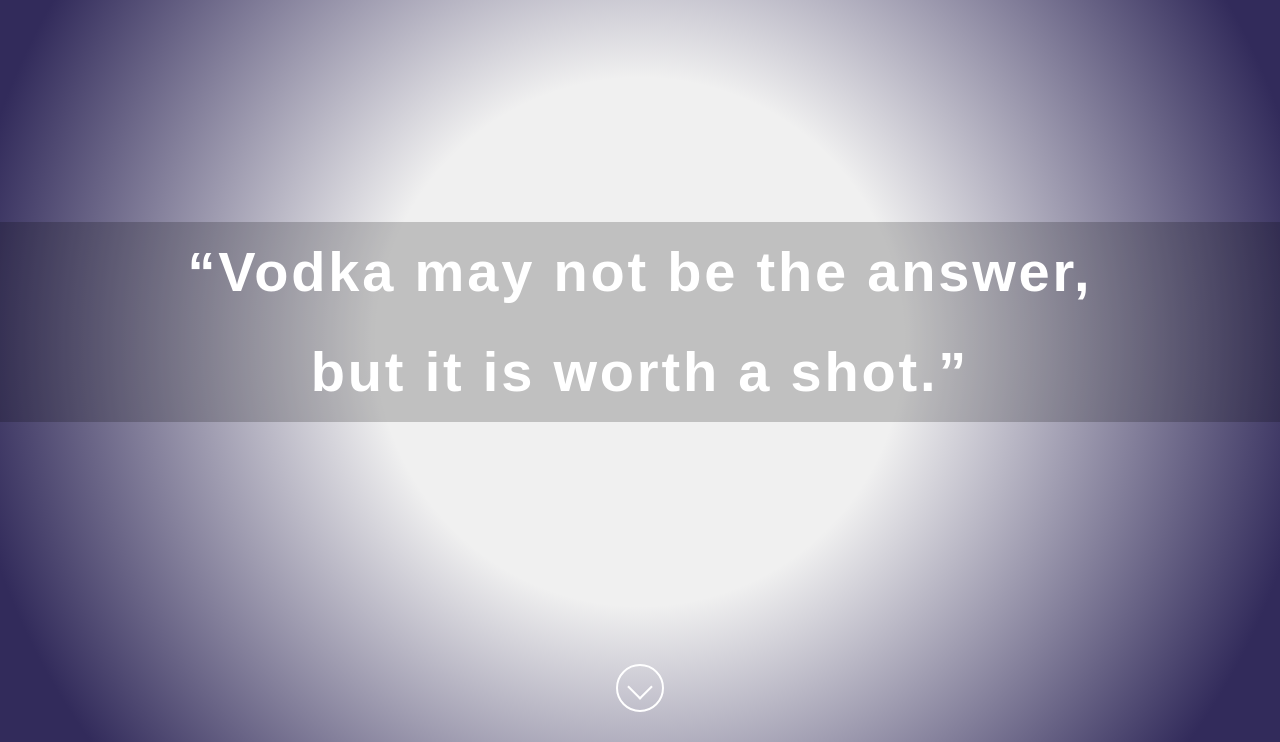
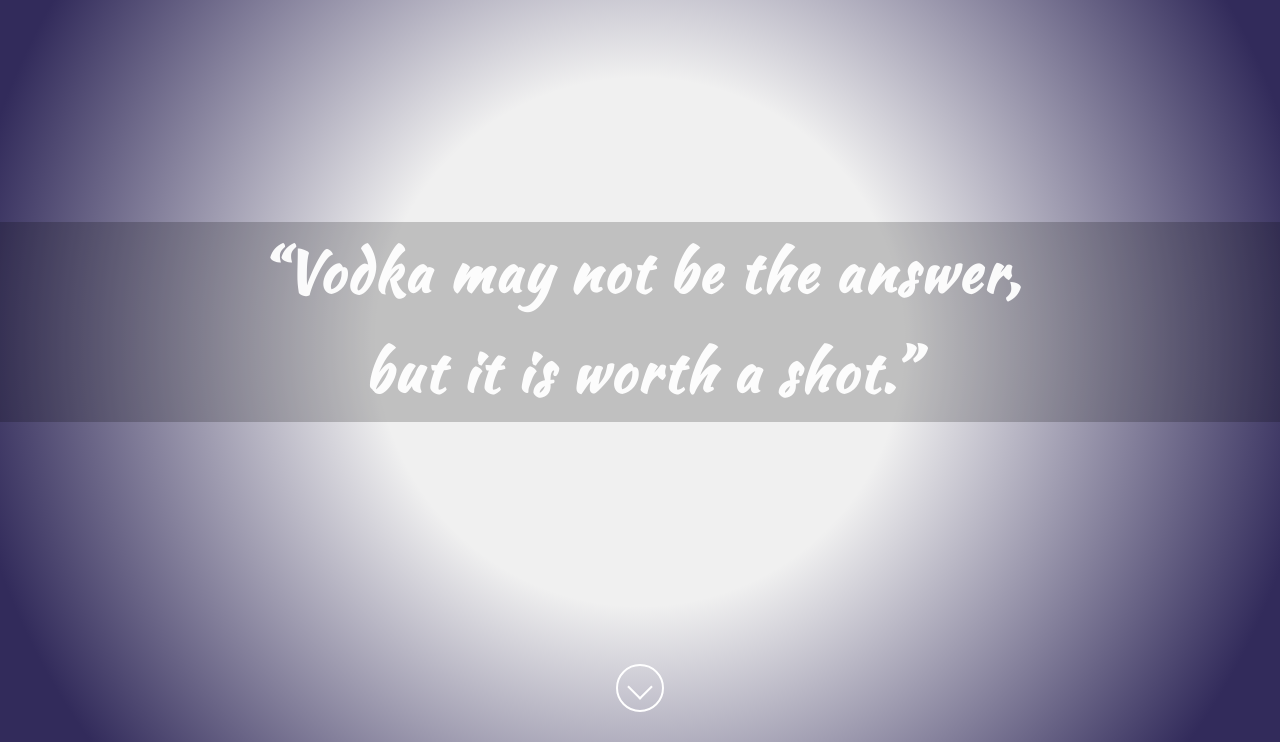
Before and after one commit to Inchtw/Tonight, a website: page public/index.html in a window 1280 px wide. Shown: the part 58-800 px from the top of the page. Drawn offline with nearby package versions, Linux system fonts and the light colour scheme.

Commit message:
slightly adjust main page css for demo

```diff
--- a/public/css/common.css
+++ b/public/css/common.css
@@ -67,8 +67,11 @@ header>.logo{
 	flex:none;width:200px;margin-left:10px;
 }
 header>.logo img{
+	width:auto;height:36px;
+}
+/* header>.logo img{
 	width:auto;height:50px;
-}
+} */
 header>nav{
 	flex:auto;display:flex;
 }
--- a/public/css/index.css
+++ b/public/css/index.css
@@ -1,4 +1,5 @@
 @import "common.css";
+@import url('https://fonts.googleapis.com/css2?family=Kaushan+Script&display=swap');
 
 /* .keyvisual */
 
@@ -453,7 +454,7 @@ main .products>.product>.colors>.color {
 background-color: rgba(0,0,0,0.2);
 }
 .quote{
-	color: white;
+	color: rgba(255, 255, 255,0.95);
 	position: relative;
 	/* width: 200px; */
 	text-align: center;
@@ -461,6 +462,7 @@ background-color: rgba(0,0,0,0.2);
 	line-height:100px;
 	border-radius: 50%;
 	letter-spacing: 0.05em;
+	font-family: 'Kaushan Script', cursive;
 
 	font-size: 3.5em;
 	/* height: 200px; */
```
